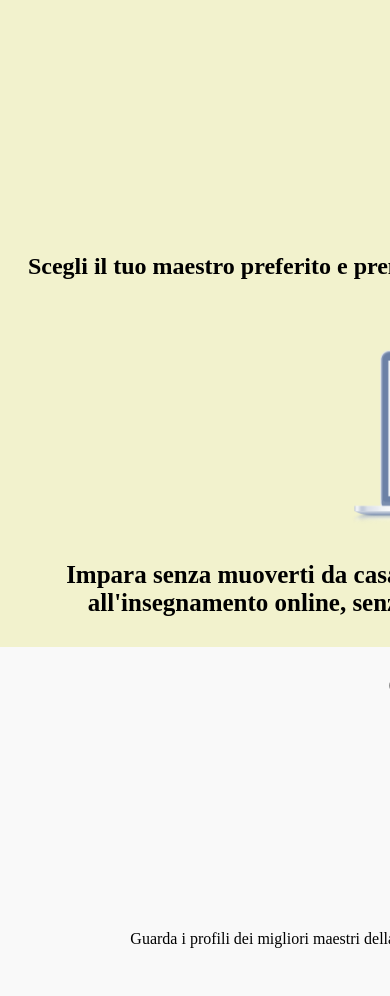
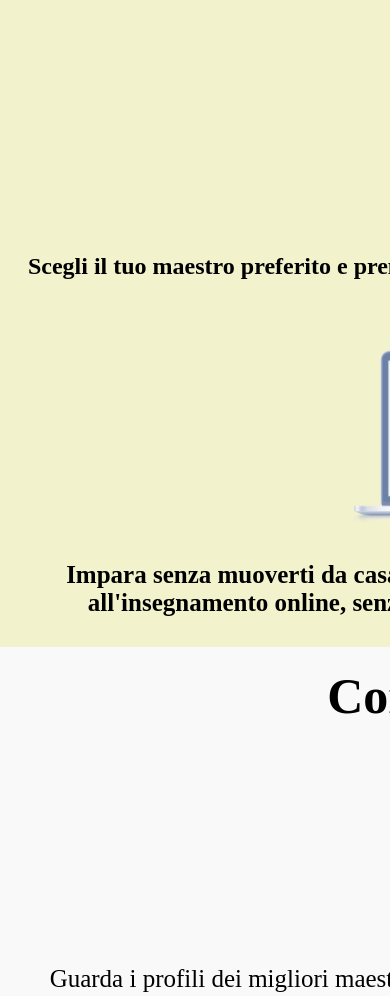
Before and after one commit to NeriEroi/html-css-resp-wannabe, a plain HTML site: page index.html in a window 390 px wide. Shown: the part 99-1095 px from the top of the page. Drawn offline with Linux system fonts and the light colour scheme.

Commit message:
media query seconda sezione

```diff
--- a/style.css
+++ b/style.css
@@ -74,6 +74,8 @@ img {
 
 /* Media Query */
 
+/* Blocco Lezioni */
+
 @media (max-width: 419px) {
   * {
     margin: 0;
@@ -102,6 +104,12 @@ img {
     margin-top: 0;
   }
 
+  #lezioni .row>.left,
+  #lezioni .row>.right {
+  width: 100%;
+  float: none;
+}
+
   #lezioni .row>.left {
     padding: 40px 15px 20px 15px;
     font-size: 24px;
@@ -124,19 +132,51 @@ img {
     padding-top: 15px;
   }
 
-  #lezioni .row>.left,
-  #lezioni .row>.right {
-  width: 100%;
-  float: none;
-}
+  /* / Blocco Lezioni */
+
+
+  /* Blocco Steps */
 
   #steps .row>.left,
   #steps .row>.central,
   #steps .row>.right {
   float: none;
   width: 100%;
+  padding-top: 30px;
+  font-size: 25px;
+  padding: 0 15px 0 15px;
 }
+
+#steps .row h1 {
+  font-size: 50px;
+  font-weight:900;
+}
+
+#steps .row>.left h3,
+#steps .row>.central h3,
+#steps .row>.right h3 {
+  font-size: 30px;
+}
+
+#steps .row>.left img,
+#steps .row>.central img,
+#steps .row>.right img {
+  padding-top: 40px;
+}
+
+/* / Blocco Steps */
+
 
 }
 
+
+
+
+
+
+
+
+
+
+
 /* / Media Query */
```
